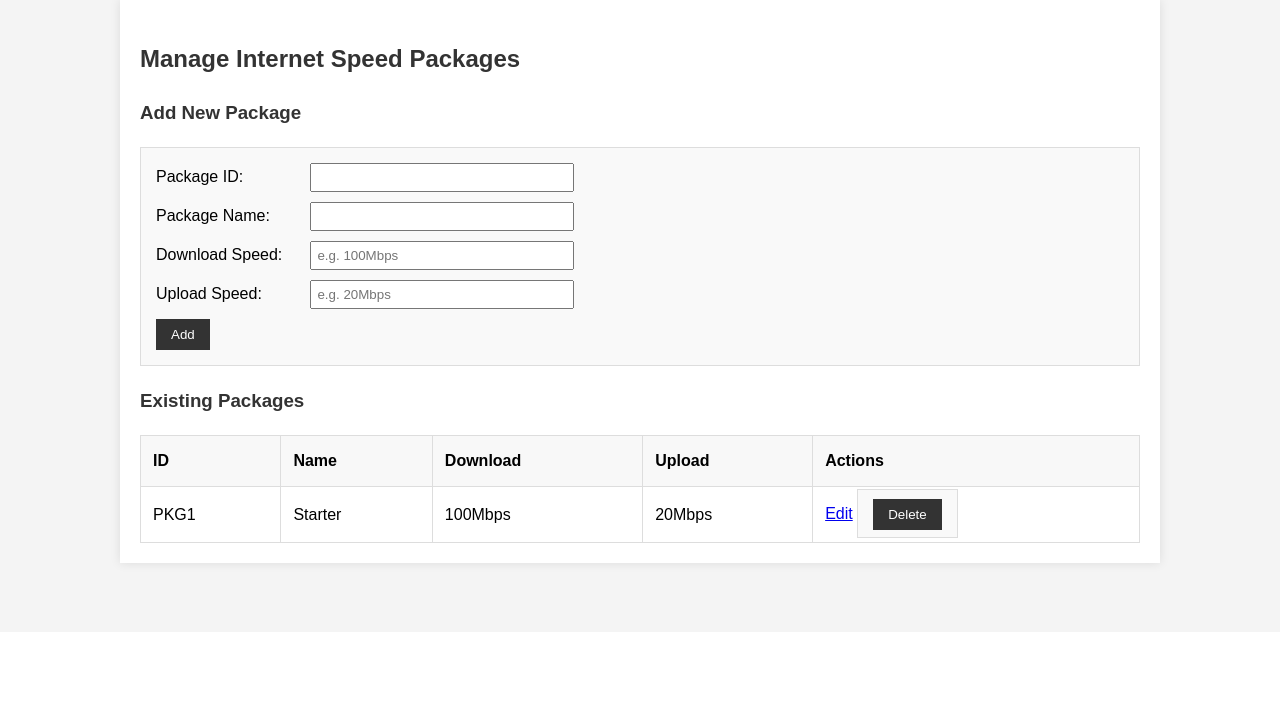
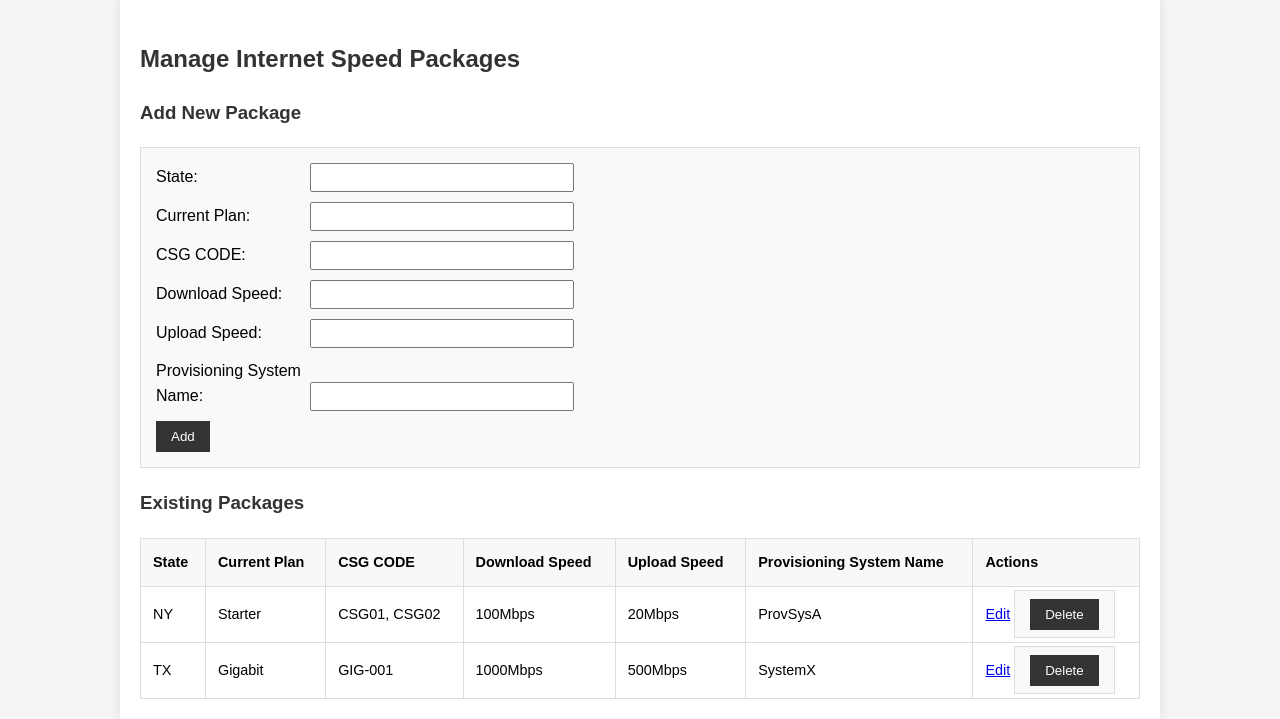
Before and after one commit to devdog1/packageTown, a PHP site: page /manage_packages.php in a window 1280 px wide. Shown: the part 168-887 px from the top of the page. Before the commit the page ends 738 px from the top, so only its background shows below. Run offline with PHP 8.4, Linux system fonts and the light colour scheme.

Commit message:
Update speed packages schema and associated views.
- Redefined speed package fields: State, Current Plan, CSG CODE, Download Speed, Upload Speed, Provisioning System Name.
- Migrated profile-package mapping to use 'Current Plan' as the identifier.
- Updated manage_packages.php and index.php to support the new schema.
- Updated bulk import templates to reflect the new schema.

Co-authored-by: devdog1 <10189540+devdog1@users.noreply.github.com>

```diff
--- a/data/profile_package_mapping.csv
+++ b/data/profile_package_mapping.csv
@@ -1,2 +1,3 @@
 profile_id,package_id
-P-TEST,PKG1
+PROF-GOLD,Starter
+P-TEST,Starter
--- a/data/speed_packages.csv
+++ b/data/speed_packages.csv
@@ -1,2 +1,3 @@
-package_id,package_name,download_speed,upload_speed
-PKG1,Starter,100Mbps,20Mbps
+State,"Current Plan","CSG CODE","Download Speed","Upload Speed","Provisioning System Name"
+NY,Starter,"CSG01, CSG02",100Mbps,20Mbps,ProvSysA
+TX,Gigabit,GIG-001,1000Mbps,500Mbps,SystemX
--- a/manage_packages.php
+++ b/manage_packages.php
@@ -4,35 +4,41 @@ require_once 'csv_helper.php';
 $filename = 'data/speed_packages.csv';
 $message = '';
 
+$fields = [
+    'State',
+    'Current Plan',
+    'CSG CODE',
+    'Download Speed',
+    'Upload Speed',
+    'Provisioning System Name'
+];
+
 if ($_SERVER['REQUEST_METHOD'] === 'POST') {
     $action = $_POST['action'] ?? '';
     $rows = read_csv($filename);
 
     if ($action === 'add') {
-        $new_row = [
-            'package_id' => $_POST['package_id'],
-            'package_name' => $_POST['package_name'],
-            'download_speed' => $_POST['download_speed'],
-            'upload_speed' => $_POST['upload_speed']
-        ];
+        $new_row = [];
+        foreach ($fields as $f) {
+            $new_row[$f] = $_POST[str_replace(' ', '_', $f)];
+        }
         $rows[] = $new_row;
         write_csv($filename, $rows);
         $message = "Package added successfully.";
     } elseif ($action === 'delete') {
-        $id_to_delete = $_POST['package_id'];
-        $rows = array_filter($rows, function($row) use ($id_to_delete) {
-            return $row['package_id'] !== $id_to_delete;
+        $plan_to_delete = $_POST['current_plan'];
+        $rows = array_filter($rows, function($row) use ($plan_to_delete) {
+            return $row['Current Plan'] !== $plan_to_delete;
         });
         write_csv($filename, array_values($rows));
         $message = "Package deleted successfully.";
     } elseif ($action === 'update') {
-        $old_id = $_POST['old_package_id'];
+        $old_plan = $_POST['old_current_plan'];
         foreach ($rows as &$row) {
-            if ($row['package_id'] === $old_id) {
-                $row['package_id'] = $_POST['package_id'];
-                $row['package_name'] = $_POST['package_name'];
-                $row['download_speed'] = $_POST['download_speed'];
-                $row['upload_speed'] = $_POST['upload_speed'];
+            if ($row['Current Plan'] === $old_plan) {
+                foreach ($fields as $f) {
+                    $row[$f] = $_POST[str_replace(' ', '_', $f)];
+                }
             }
         }
         write_csv($filename, $rows);
@@ -44,7 +50,7 @@ $packages = read_csv($filename);
 $edit_item = null;
 if (isset($_GET['edit'])) {
     foreach ($packages as $item) {
-        if ($item['package_id'] === $_GET['edit']) {
+        if ($item['Current Plan'] === $_GET['edit']) {
             $edit_item = $item;
             break;
         }
@@ -81,25 +87,18 @@ if (isset($_GET['edit'])) {
             <form method="post">
                 <input type="hidden" name="action" value="<?php echo $edit_item ? 'update' : 'add'; ?>">
                 <?php if ($edit_item): ?>
-                    <input type="hidden" name="old_package_id" value="<?php echo htmlspecialchars($edit_item['package_id']); ?>">
+                    <input type="hidden" name="old_current_plan" value="<?php echo htmlspecialchars($edit_item['Current Plan']); ?>">
                 <?php endif; ?>
 
+                <?php foreach ($fields as $f):
+                    $id = str_replace(' ', '_', $f);
+                ?>
                 <div>
-                    <label>Package ID:</label>
-                    <input type="text" name="package_id" value="<?php echo $edit_item ? htmlspecialchars($edit_item['package_id']) : ''; ?>" required>
+                    <label><?php echo htmlspecialchars($f); ?>:</label>
+                    <input type="text" name="<?php echo $id; ?>" value="<?php echo $edit_item ? htmlspecialchars($edit_item[$f]) : ''; ?>" required>
                 </div>
-                <div>
-                    <label>Package Name:</label>
-                    <input type="text" name="package_name" value="<?php echo $edit_item ? htmlspecialchars($edit_item['package_name']) : ''; ?>" required>
-                </div>
-                <div>
-                    <label>Download Speed:</label>
-                    <input type="text" name="download_speed" value="<?php echo $edit_item ? htmlspecialchars($edit_item['download_speed']) : ''; ?>" placeholder="e.g. 100Mbps" required>
-                </div>
-                <div>
-                    <label>Upload Speed:</label>
-                    <input type="text" name="upload_speed" value="<?php echo $edit_item ? htmlspecialchars($edit_item['upload_speed']) : ''; ?>" placeholder="e.g. 20Mbps" required>
-                </div>
+                <?php endforeach; ?>
+
                 <button type="submit"><?php echo $edit_item ? 'Update' : 'Add'; ?></button>
                 <?php if ($edit_item): ?>
                     <a href="manage_packages.php">Cancel</a>
@@ -109,28 +108,26 @@ if (isset($_GET['edit'])) {
 
         <section>
             <h3>Existing Packages</h3>
-            <table>
+            <table style="font-size: 0.9em;">
                 <thead>
                     <tr>
-                        <th>ID</th>
-                        <th>Name</th>
-                        <th>Download</th>
-                        <th>Upload</th>
+                        <?php foreach ($fields as $f): ?>
+                            <th><?php echo htmlspecialchars($f); ?></th>
+                        <?php endforeach; ?>
                         <th>Actions</th>
                     </tr>
                 </thead>
                 <tbody>
                     <?php foreach ($packages as $item): ?>
                     <tr>
-                        <td><?php echo htmlspecialchars($item['package_id']); ?></td>
-                        <td><?php echo htmlspecialchars($item['package_name']); ?></td>
-                        <td><?php echo htmlspecialchars($item['download_speed']); ?></td>
-                        <td><?php echo htmlspecialchars($item['upload_speed']); ?></td>
+                        <?php foreach ($fields as $f): ?>
+                            <td><?php echo htmlspecialchars($item[$f]); ?></td>
+                        <?php endforeach; ?>
                         <td>
-                            <a href="?edit=<?php echo urlencode($item['package_id']); ?>">Edit</a>
+                            <a href="?edit=<?php echo urlencode($item['Current Plan']); ?>">Edit</a>
                             <form method="post" style="display:inline;">
                                 <input type="hidden" name="action" value="delete">
-                                <input type="hidden" name="package_id" value="<?php echo htmlspecialchars($item['package_id']); ?>">
+                                <input type="hidden" name="current_plan" value="<?php echo htmlspecialchars($item['Current Plan']); ?>">
                                 <button type="submit" onclick="return confirm('Are you sure?')">Delete</button>
                             </form>
                         </td>
```
Also changed, not shown: index.php (+18 -4 lines), manage_profiles.php (+4 -4 lines), templates/speed_packages_template.csv (+3 -4 lines).
